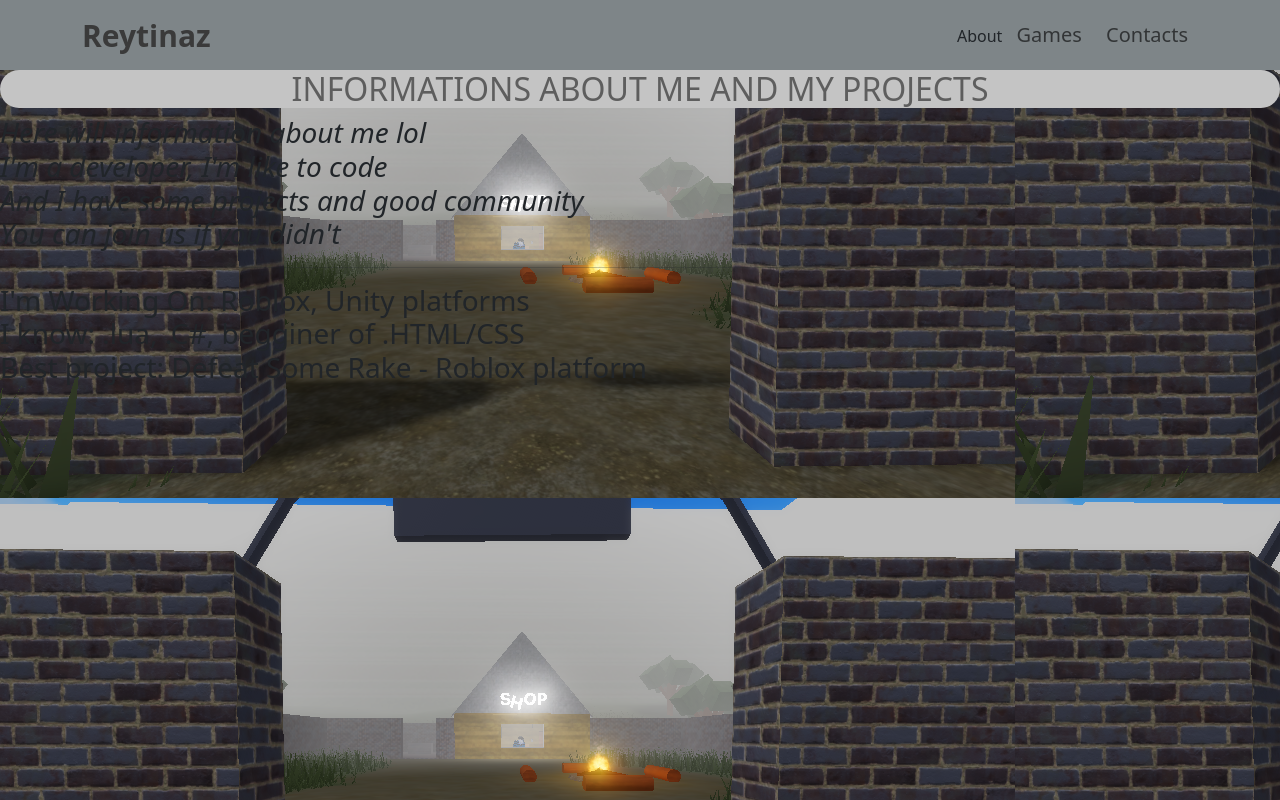
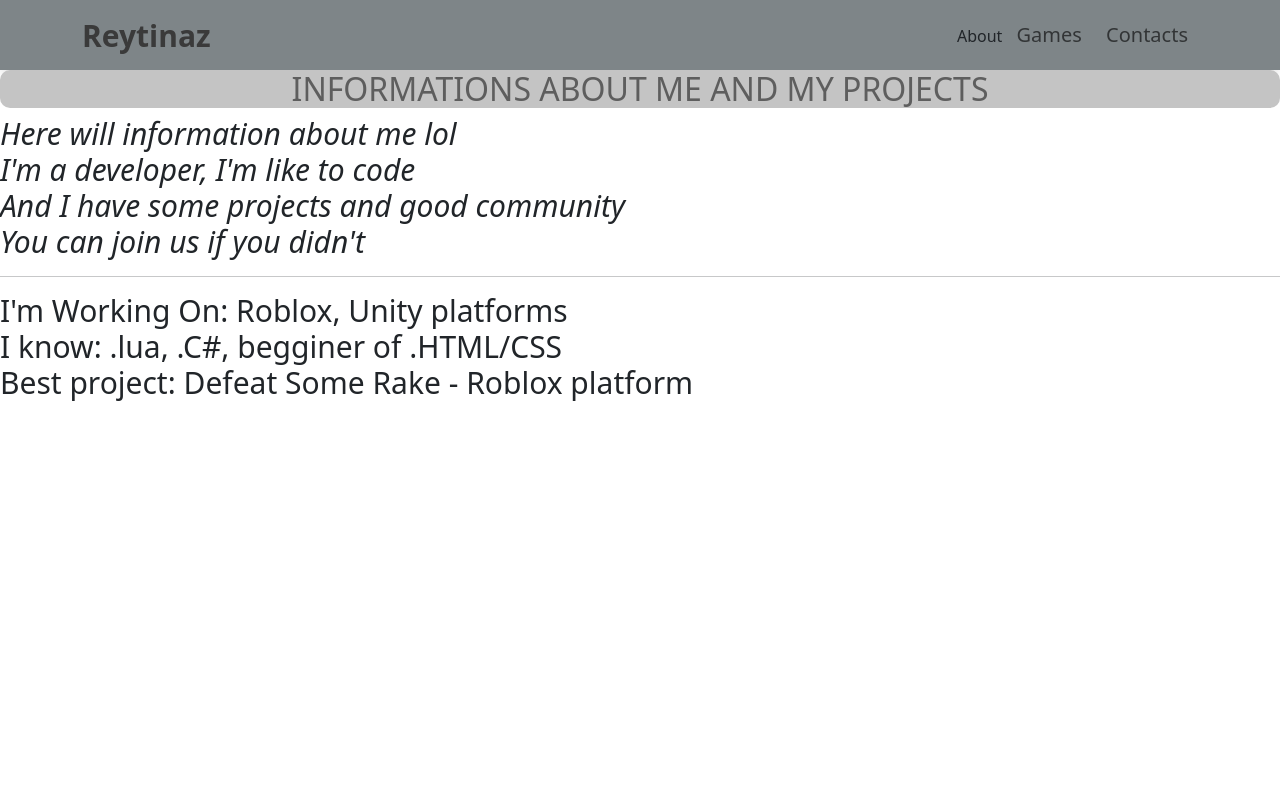
Before and after one commit to Reytinaz/reytinaz.github.io, a plain HTML site: page about.html in a window 1280 px wide. Drawn offline with Linux system fonts and the light colour scheme.

Commit message:
style updated

```diff
--- a/style.css
+++ b/style.css
@@ -1,5 +1,4 @@
 body {
-    background-color: rgb(240, 240, 240);
     position: relative;
     font-family: "Note Sans" sans-serif;
     font-size: 16px;
@@ -7,7 +6,6 @@ body {
     min-width: 320px;
     overflow-x: hidden;
     height: auto;
-    background-image: url(assets/RobloxScreenShot20230324_142728667.png);
 }
 a {
    color:#1a1a1a;
@@ -61,18 +59,19 @@ a {
 }
 
 .big-text {
-    opacity: 1;
+    opacity: 1.1;
+    font-size: 30px;
 }
 
 .big-div {
-    opacity: 1;
+    opacity: 1.2;
     border-radius: 80px;
 }
 
 .title1 {
     opacity: 1;
     background-color: rgb(196, 196, 196);
-    border-radius: 60px;
+    border-radius: 10px;
     text-decoration: none;
     color: #5e5e5e;
     text-align: center;
```
